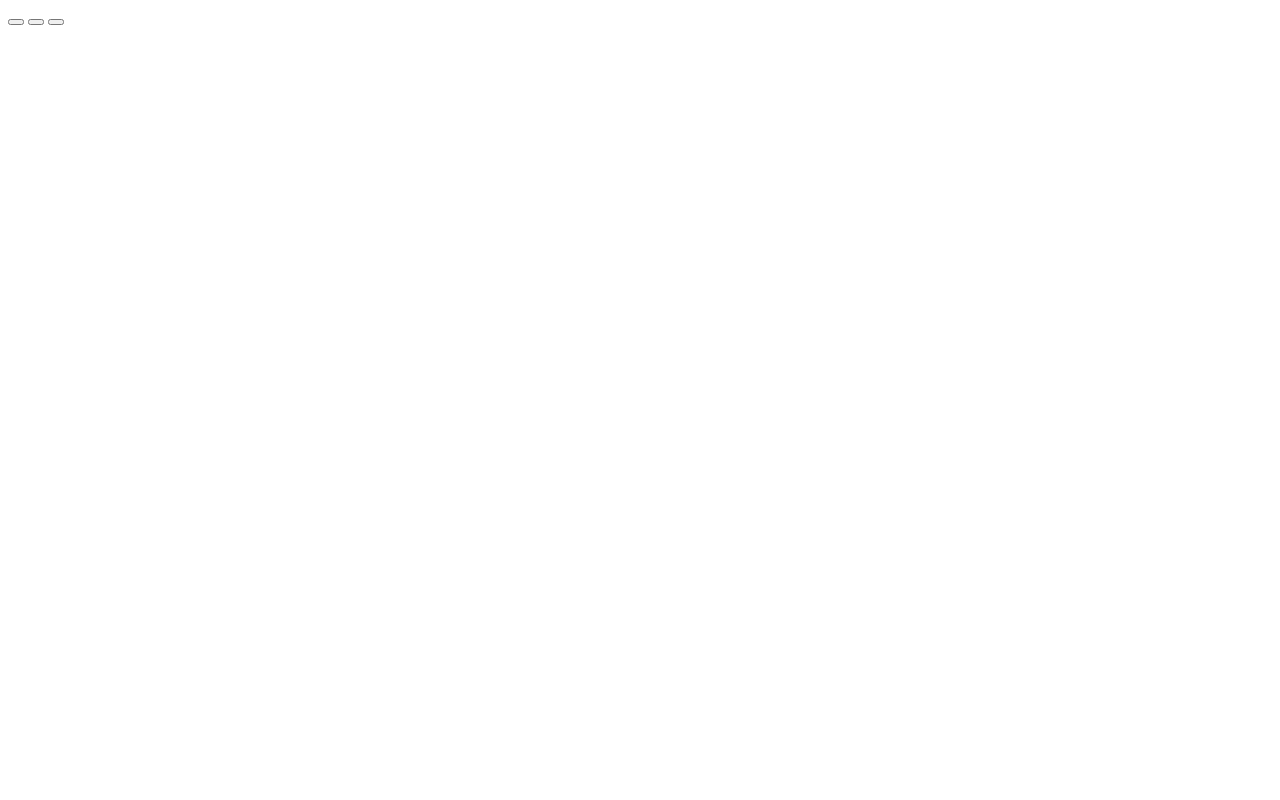
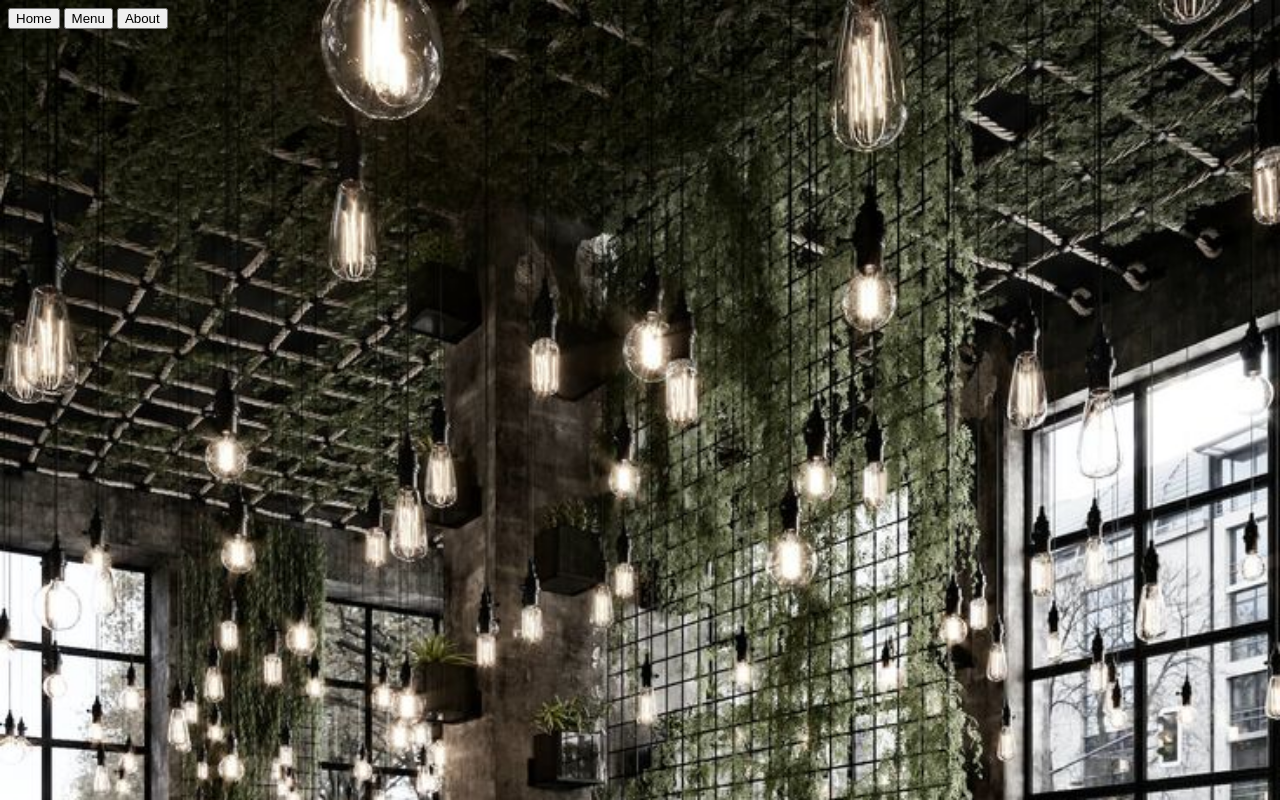
Before and after one commit to MR-Elbarbary/Restaurant-Page, a website built with webpack: page src/template.html in a window 1280 px wide. Built offline with nearby package versions, Linux system fonts and the light colour scheme.

Commit message:
Add background image

```diff
--- a/src/index.js
+++ b/src/index.js
@@ -1 +1,3 @@
-alert("works!")
+import "./style.css";
+
+alert("works!");
--- /dev/null
+++ b/src/style.css
@@ -0,0 +1,5 @@
+body{
+    background-image: url("./bg.jpeg");
+    background-size: cover;
+    background-repeat: no-repeat;
+}
--- a/src/template.html
+++ b/src/template.html
@@ -8,9 +8,9 @@
 <body>
     <header>
         <nav>
-            <button></button>
-            <button></button>
-            <button></button>
+            <button>Home</button>
+            <button>Menu</button>
+            <button>About </button>
         </nav>
     </header>
     <div id="content"></div>
```
Also changed, not shown: src/bg.jpeg (added).
